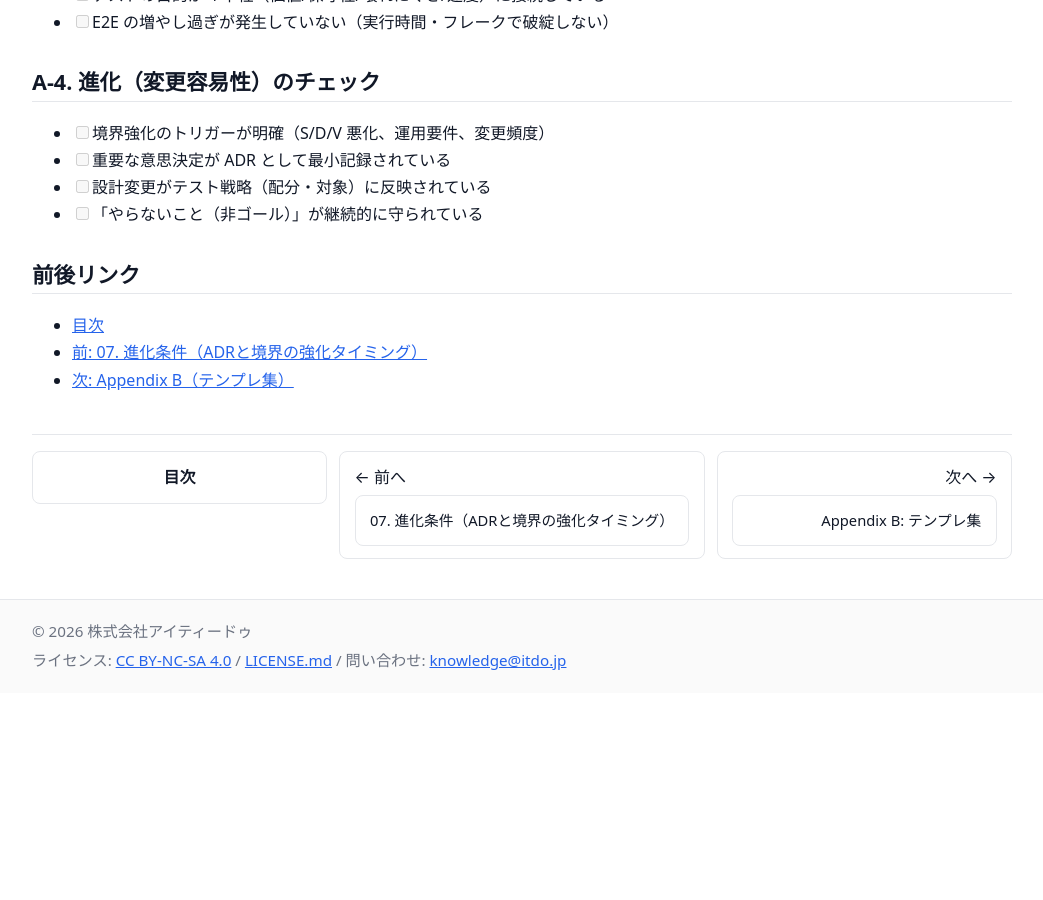
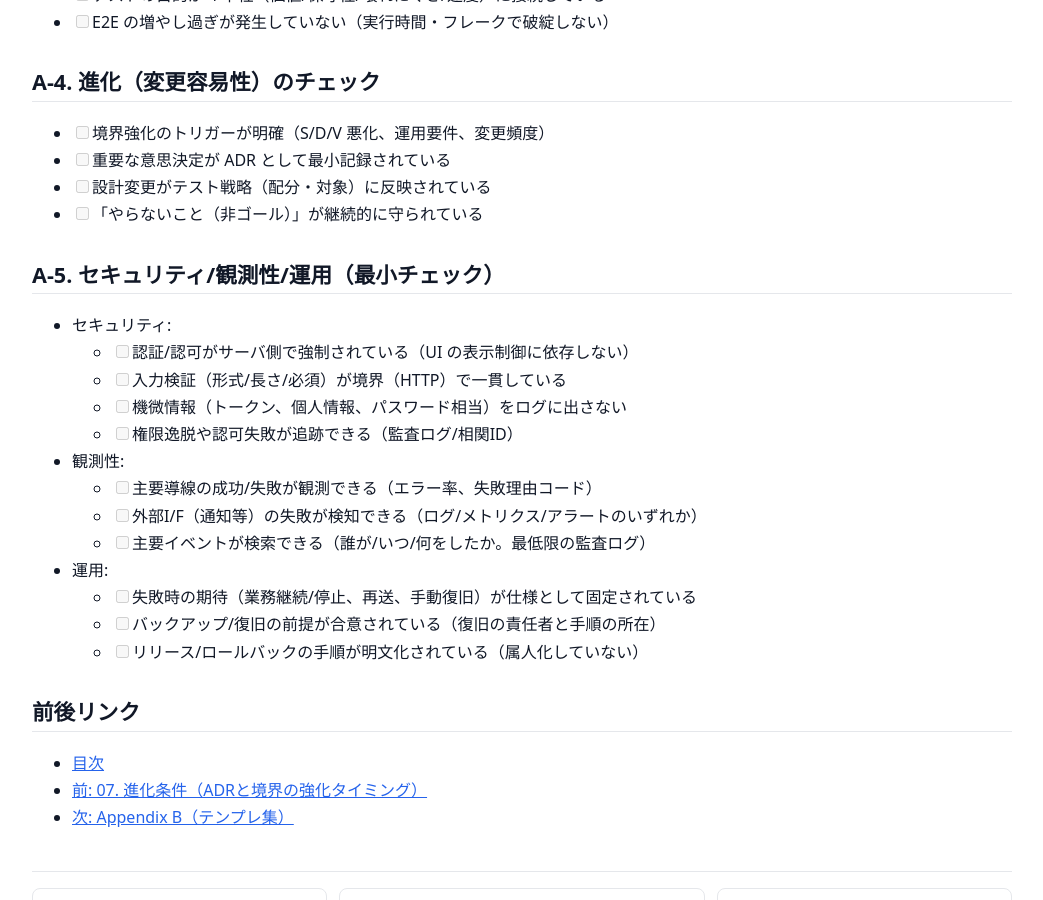
Before and after one commit to itdojp/small-webapp-software-design-book, a Jekyll site: the page built from docs/appendix/A-checklists.md, in a window 1280 px wide and 900 px high, scrolled down 955 px. Shown: the whole window, without its empty margins (118-1161 px from the left). Built offline with Jekyll 4.4.1, drawn with Linux system fonts in a browser that asks for light colours; before the commit the page ends 1648 px from its top, so only the background shows below that.

Commit message:
[Content] Issue #36: Appendix Aにセキュリティ/観測性/運用チェックを追加

```diff
--- a/docs/appendix/A-checklists.md
+++ b/docs/appendix/A-checklists.md
@@ -46,6 +46,22 @@ next: /appendix/B-templates/
 - [ ] 設計変更がテスト戦略（配分・対象）に反映されている
 - [ ] 「やらないこと（非ゴール）」が継続的に守られている
 
+## A-5. セキュリティ/観測性/運用（最小チェック）
+
+- セキュリティ:
+  - [ ] 認証/認可がサーバ側で強制されている（UI の表示制御に依存しない）
+  - [ ] 入力検証（形式/長さ/必須）が境界（HTTP）で一貫している
+  - [ ] 機微情報（トークン、個人情報、パスワード相当）をログに出さない
+  - [ ] 権限逸脱や認可失敗が追跡できる（監査ログ/相関ID）
+- 観測性:
+  - [ ] 主要導線の成功/失敗が観測できる（エラー率、失敗理由コード）
+  - [ ] 外部I/F（通知等）の失敗が検知できる（ログ/メトリクス/アラートのいずれか）
+  - [ ] 主要イベントが検索できる（誰が/いつ/何をしたか。最低限の監査ログ）
+- 運用:
+  - [ ] 失敗時の期待（業務継続/停止、再送、手動復旧）が仕様として固定されている
+  - [ ] バックアップ/復旧の前提が合意されている（復旧の責任者と手順の所在）
+  - [ ] リリース/ロールバックの手順が明文化されている（属人化していない）
+
 ## 前後リンク
 
 - [目次]({{ '/chapters/' | relative_url }})
```
